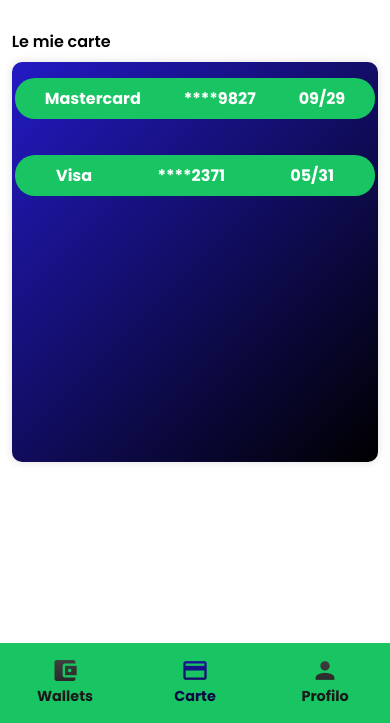
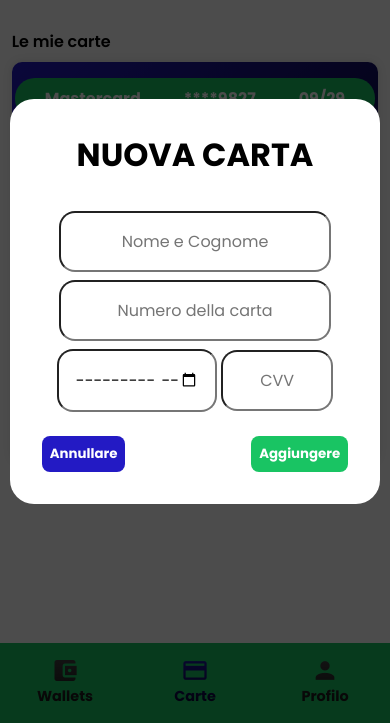
Before and after one commit to pedro-vinicius-alves-diniz/sharepay-2.0, a website: page www/carte.html in a window 390 px wide. Both pictures are taken after a click on the link "NUOVA CARTA". Shown: the part 121-844 px from the top of the page. Drawn offline with Linux system fonts and the light colour scheme; some packages are replaced by stand-ins of ours.

Commit message:
Creazione Page New Card

```diff
--- a/www/carte.html
+++ b/www/carte.html
@@ -17,6 +17,7 @@
 
     <link rel="stylesheet" href="css/home.css">
     <link rel="stylesheet" href="css/toolbar.css">
+    <link rel="stylesheet" href="css/carte.css">
     <link rel="shortcut icon" href="img/SPay.svg" type="image/x-icon">
     <title>SharePay</title>
 </head>
@@ -41,7 +42,7 @@
         <!-- Scrollable page content -->
         <div class="page-content">
             <div class="block">
-                <a class="btn-creare" href="#">
+                <a class="btn-creare" href="#" id="btn-new-card">
                     <span class="mdi mdi-plus-circle"></span>
                     NUOVA CARTA
                 </a>
@@ -70,6 +71,30 @@
         </div>
     </div>
 
+    <div id="new-card">
+        <div class="new-card-content" id="new-card-content">
+            <h4>NUOVA CARTA</h4>
+            <div id="forms-new-card">
+
+                <form id="form-creare">
+                    <input id="input-name-card" type="text" placeholder="Nome e Cognome">
+                    <input type="text" id="input-number-card" placeholder="Numero della carta">
+
+                    <div>
+                        <input type="month" name="scadenza" id="iscadenza" style="width: 10rem;">
+                        <input type="text" placeholder="CVV" style="width: 7rem;">
+                    </div>
+                </form>
+
+
+                <div class="buttons">
+                    <button class="btn-anullare-card">Annullare</button>
+                    <button class="btn-creare-card" type="submit">Aggiungere</button>
+                </div>
+            </div>
+        </div>
+    </div>
+
     <!-- TAB BAR-->
     <div class="toolbar toolbar-bottom">
         <div class="toolbar-inner">
@@ -90,6 +115,27 @@
 
 
     <script src="cordova.js"></script>
+
+    <script>
+        const pageNewCard = document.getElementById('new-card');
+        const contentNewCard = document.getElementById('new-card-content')
+        const btnNewCard = document.getElementById('btn-new-card');
+        const btnAnullare = document.querySelector('.btn-anullare-card')
+
+        btnNewCard.addEventListener('click', () =>{
+            pageNewCard.style.display = 'flex';
+        })
+
+        btnAnullare.addEventListener('click', () =>{
+            pageNewCard.style.backgroundColor = 'rgba(0, 0, 0, 0)'
+            contentNewCard.style.animation = 'uscita .5s ease-out forwards';
+            setTimeout(() =>{
+                pageNewCard.style.display = 'none';
+                pageNewCard.style.backgroundColor = 'rgba(0, 0, 0, 0.7)'
+                contentNewCard.style.animation = 'entrata .4s ease-out forwards';
+            }, 500);
+        })
+    </script>
 </body>
 
 </html>
--- /dev/null
+++ b/www/css/carte.css
@@ -0,0 +1,115 @@
+/* PAGE NUOVO WALLET */
+#new-card{
+    position: absolute;
+    top: 0;
+    right: 0;
+    left: 0;
+    bottom: 0;
+    z-index: 99;
+    height: 100vh;
+    width: 100%;
+
+    display: none;
+    flex-direction: column;
+    align-items: center;
+    justify-content: center;
+    background-color: rgba(0, 0, 0, 0.7);
+}
+
+.new-card-content{
+    background-color: #fff;
+    width: 95%;
+    max-width: 700px;
+
+    display: flex;
+    flex-direction: column;
+    gap: 2rem;
+
+    padding: 2rem;
+
+    border: none;
+    border-radius: 1.5rem;
+    animation: entrata .4s ease-out forwards;
+}
+
+@keyframes entrata {
+    0%{
+        transform: translateY(200%);
+    }
+    100%{
+        transform: translateY(0);
+    }
+}
+
+@keyframes uscita {
+    0%{
+        transform: translateY(0);
+    }
+    100%{
+        transform: translateY(200%);
+    }
+}
+.new-card-content h4{
+    font-size: 2rem;
+    text-align: center;
+}
+
+#forms-new-card{
+    display: flex;
+    flex-direction: column;
+    align-items: center;
+    justify-content: center;
+
+    gap: 1.5rem;
+}
+#forms-new-card input{
+    width: 17rem;
+
+    border-radius: 1rem;
+    padding: 1rem;
+    justify-self: center;
+    align-self: center;
+
+    text-align: center;
+    font-size: 1rem;
+
+    flex-wrap: wrap;
+    flex-shrink: 1;
+}
+#forms-new-card label{
+    align-self: center;
+}
+#forms-new-card input:focus{
+    outline: 1px solid var(--blue);
+}
+
+#form-codice,
+#form-creare{
+    display: flex;
+    flex-direction: column;
+    gap: .5rem;
+}
+
+.buttons{
+    width: 100%;
+    max-width: 25rem;
+
+    display: flex;
+    align-items: center;
+    justify-content: space-between;
+}
+.buttons button{
+    border: none;
+    border-radius: .5rem;
+    padding: .5rem;
+    color: white;
+    font-weight: 700;
+    cursor: pointer;
+}
+.btn-anullare-card{
+    background-color: var(--blue);
+}
+.btn-creare-card{
+    background-color: var(--verde);
+}
+/* FIMPAGE NUOVO WALLET */
```
